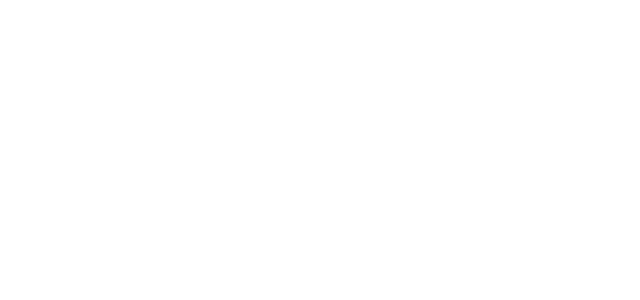
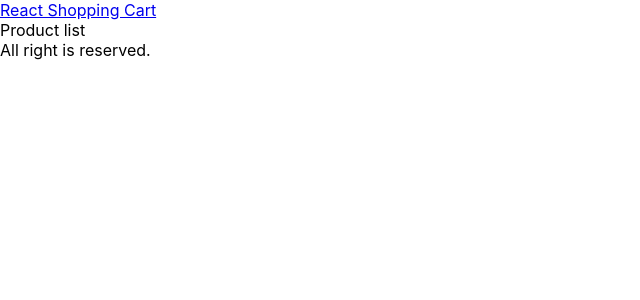
Before and after one commit to SPrio/react-shopping-cart, a React (Create React App) app: page / in a window 1280 px wide. Shown: the top 300 px of the page, without its empty margins (0-640 px from the left). Built offline with nearby package versions, Linux system fonts and the light colour scheme.

Commit message:
updated base app.css

```diff
--- a/src/App.js
+++ b/src/App.js
@@ -1,8 +1,11 @@
-
 function App() {
   return (
-    <div className="App">
-
+    <div className="grid-container">
+      <header>
+        <a href="/">React Shopping Cart</a>
+        <main>Product list</main>
+        <footer>All right is reserved.</footer>
+      </header>
     </div>
   );
 }
```
